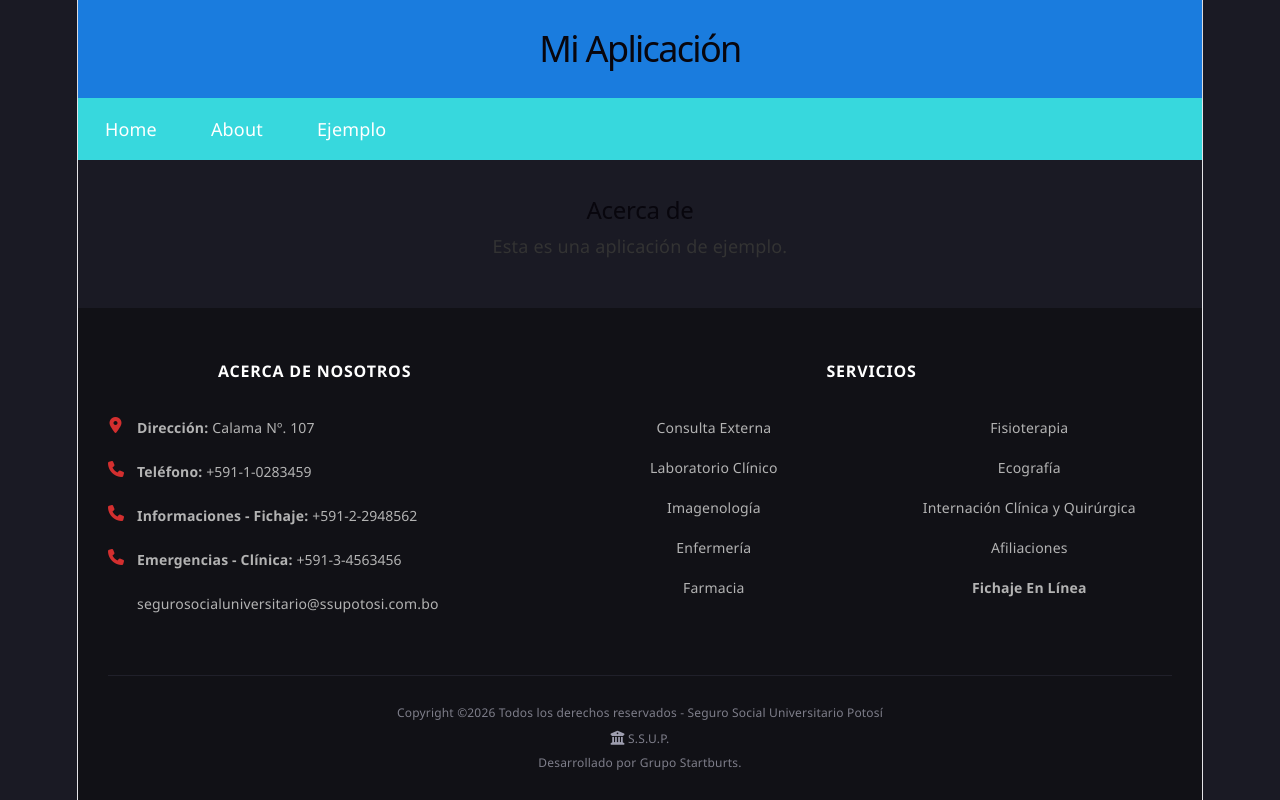
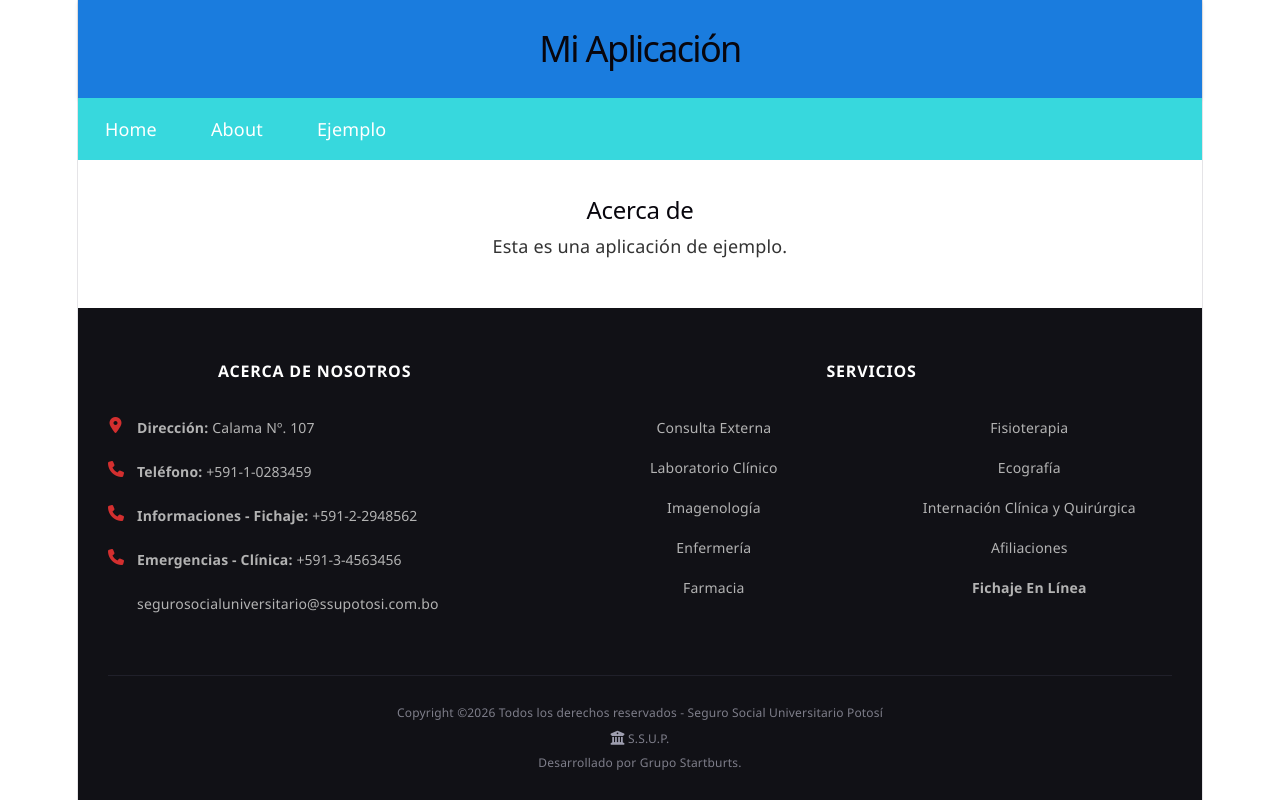
Before and after one commit to VilmaCuparaSoliz-gibhub/Examen-final-STARTBURTS, a React (Vite) app: page /about in a window 1280 px wide. Built offline with nearby package versions, Linux system fonts and the light colour scheme.

Commit message:
arreglo del fondo

```diff
--- a/src/styles/footer.css
+++ b/src/styles/footer.css
@@ -1,7 +1,12 @@
 body {
   margin: 0;
   font-family: 'Segoe UI', Tahoma, Geneva, Verdana, sans-serif;
-  background-color: #1a1a24;
+  background-color: #ffffff;
+}
+
+#root {
+  min-height: 100vh;
+  background-color: #ffffff;
 }
 
 .main-footer {
@@ -9,6 +14,7 @@ body {
   color: #b3b3b3;
   padding: 50px 30px 25px;
   font-size: 14px;
+  box-sizing: border-box;
 }
 
 .footer-container {
```
